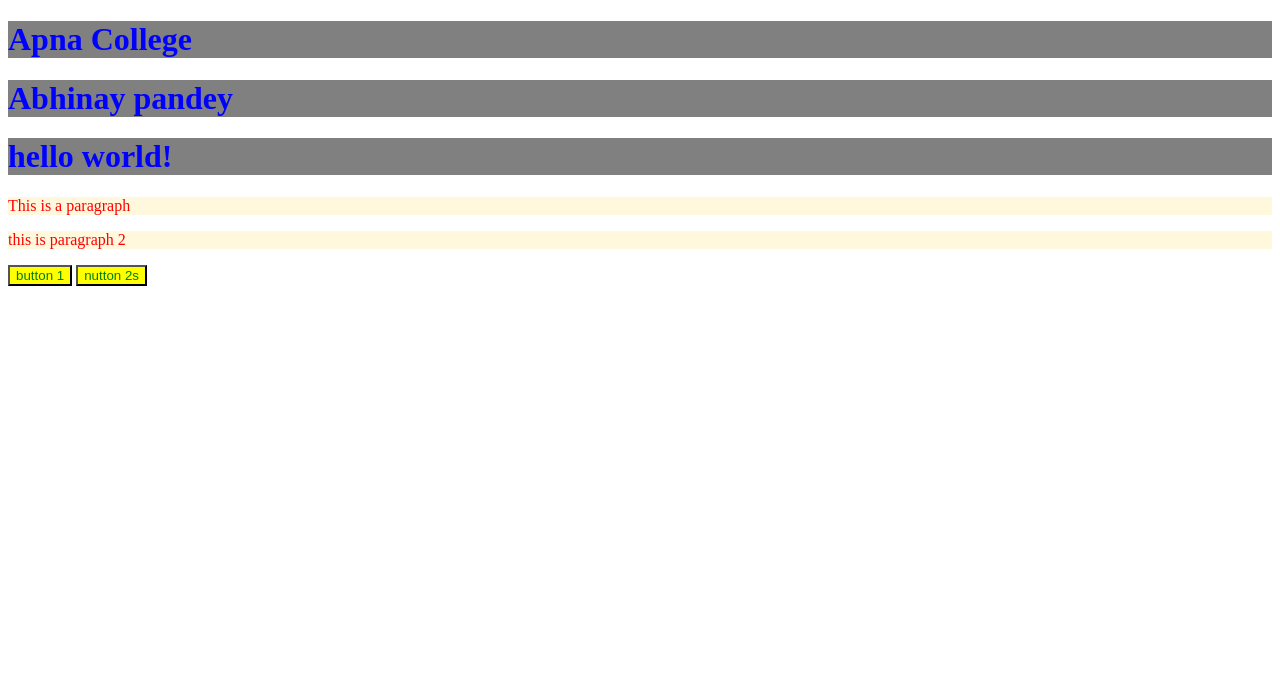
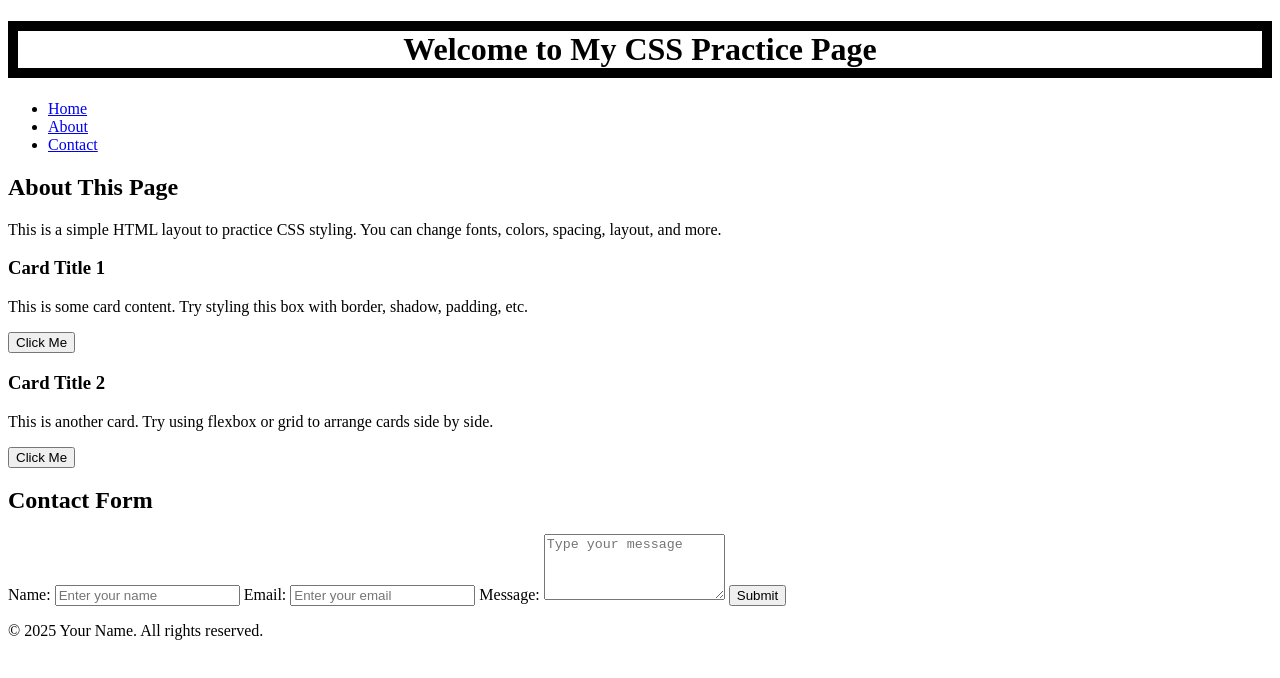
Before and after one commit to Abhinay-Pandey/Web-Dev_Practice, a plain HTML site: page css/index.html in a window 1280 px wide. Drawn offline with Linux system fonts and the light colour scheme.

Commit message:
css intro

```diff
--- a/css/index.html
+++ b/css/index.html
@@ -1,23 +1,62 @@
 <!DOCTYPE html>
 <html lang="en">
 <head>
-    <link rel="stylesheet" href="style.css">
     <meta charset="UTF-8">
     <meta name="viewport" content="width=device-width, initial-scale=1.0">
-    <title>CSS Chapter 1</title>
+    <title>CSS Practice Page</title>
+    <link rel="stylesheet" href="style.css"> <!-- Link to your CSS file -->
 </head>
 <body>
-    <!-- inline style
-    <h1 style="color: rgb(255, 0, 0);">Apna College</h1>
-    <p style="color: pink;">This is a paragraph</p>
-    <button style="color: blue; background-color: orange;">Help</button> -->
-    <!-- style tag  -->
-     <h1>Apna College</h1>
-     <h1>Abhinay pandey</h1>
-     <h1>hello world!</h1>
-    <p >This is a paragraph</p>
-    <p>this is paragraph 2</p>
-    <button>button 1</button>
-    <button>nutton 2s</button>
+
+    <header>
+        <h1>Welcome to My CSS Practice Page</h1>
+        <nav>
+            <ul>
+                <li><a href="#">Home</a></li>
+                <li><a href="#">About</a></li>
+                <li><a href="#">Contact</a></li>
+            </ul>
+        </nav>
+    </header>
+
+    <section class="intro">
+        <h2>About This Page</h2>
+        <p>This is a simple HTML layout to practice CSS styling. You can change fonts, colors, spacing, layout, and more.</p>
+    </section>
+
+    <section class="card-container">
+        <div class="card">
+            <h3>Card Title 1</h3>
+            <p>This is some card content. Try styling this box with border, shadow, padding, etc.</p>
+            <button>Click Me</button>
+        </div>
+
+        <div class="card">
+            <h3>Card Title 2</h3>
+            <p>This is another card. Try using flexbox or grid to arrange cards side by side.</p>
+            <button>Click Me</button>
+        </div>
+    </section>
+
+    <section class="form-section">
+        <h2>Contact Form</h2>
+        <form>
+            <label for="name">Name:</label>
+            <input type="text" id="name" placeholder="Enter your name">
+
+            <label for="email">Email:</label>
+            <input type="email" id="email" placeholder="Enter your email">
+
+            <label for="message">Message:</label>
+            <textarea id="message" rows="4" placeholder="Type your message"></textarea>
+
+            <button type="submit">Submit</button>
+        </form>
+    </section>
+
+    <footer>
+        <p>&copy; 2025 Your Name. All rights reserved.</p>
+    </footer>
+
 </body>
 </html>
--- a/css/style.css
+++ b/css/style.css
@@ -1,13 +1,4 @@
 h1{
-    color: blue;
-    background-color: gray;
-        }
-
-p{
-    color: red;
-    background-color: cornsilk;
+    text-align: center;
+    border: 10px solid black;
 }
-button{
-    color: green;
-    background-color: yellow;
-}
```
Also changed, not shown: css/practicequestion2.html (+1 -1 lines).
